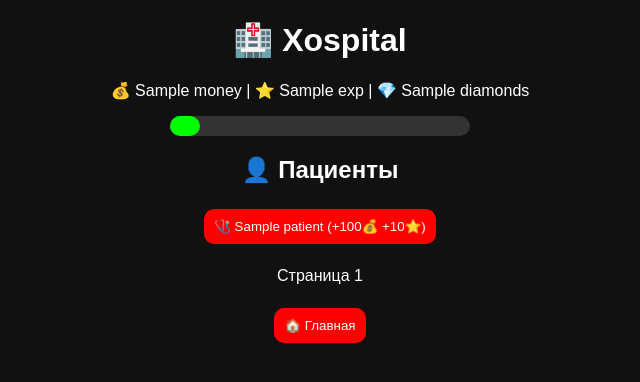
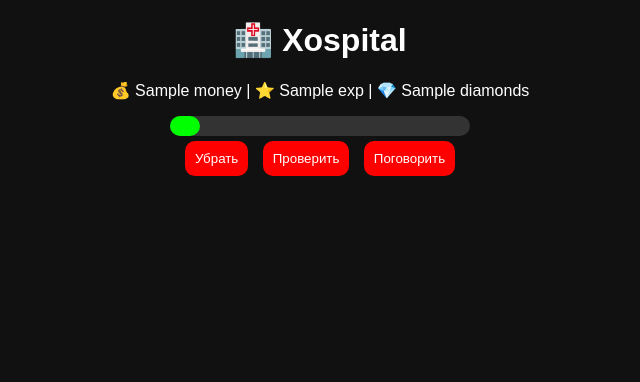
Before and after one commit to ivan0796223-byte/xospital-game, a Flask app: template templates/ward.html in a window 1280 px wide. Shown: the top 382 px of the page, without its empty margins (320-960 px from the left). Run offline with Flask 3, Linux system fonts and the light colour scheme; the template is opened without the code that fills it: most values are stand-ins (such as "Sample title", 1, 10 or a date in 2020).

Commit message:
Update ward.html

```diff
--- a/templates/ward.html
+++ b/templates/ward.html
@@ -1,30 +1,8 @@
 {% extends "base.html" %}
 {% block content %}
-
-<h2>👤 Пациенты</h2>
-
-<form method="POST" action="/heal">
-    {% for patient in patients %}
-        <button name="patient" value="{{ patient }}">
-            🩺 {{ patient }} (+100💰 +10⭐)
-        </button><br>
-    {% endfor %}
+<form method="POST" action="/ward_action">
+<button name="action" value="clean">Убрать</button>
+<button name="action" value="check">Проверить</button>
+<button name="action" value="talk">Поговорить</button>
 </form>
-
-<br>
-
-{% if page > 1 %}
-<a href="/patients?page={{ page-1 }}"><button>⬅ Назад</button></a>
-{% endif %}
-
-Страница {{ page }}
-
-{% if page*20 < total %}
-<a href="/patients?page={{ page+1 }}"><button>➡ Вперёд</button></a>
-{% endif %}
-
-<br><br>
-
-<a href="/"><button>🏠 Главная</button></a>
-
 {% endblock %}
```
